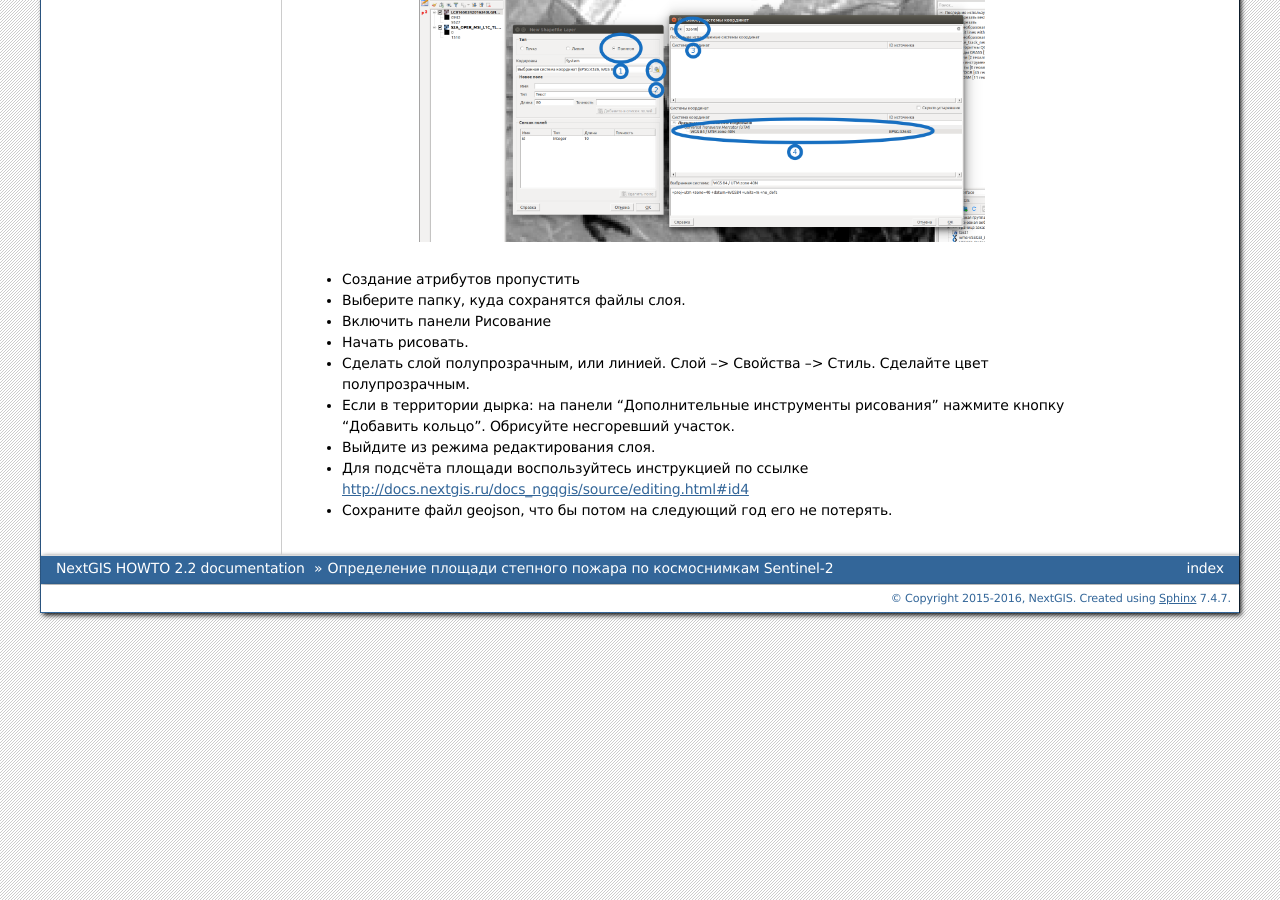
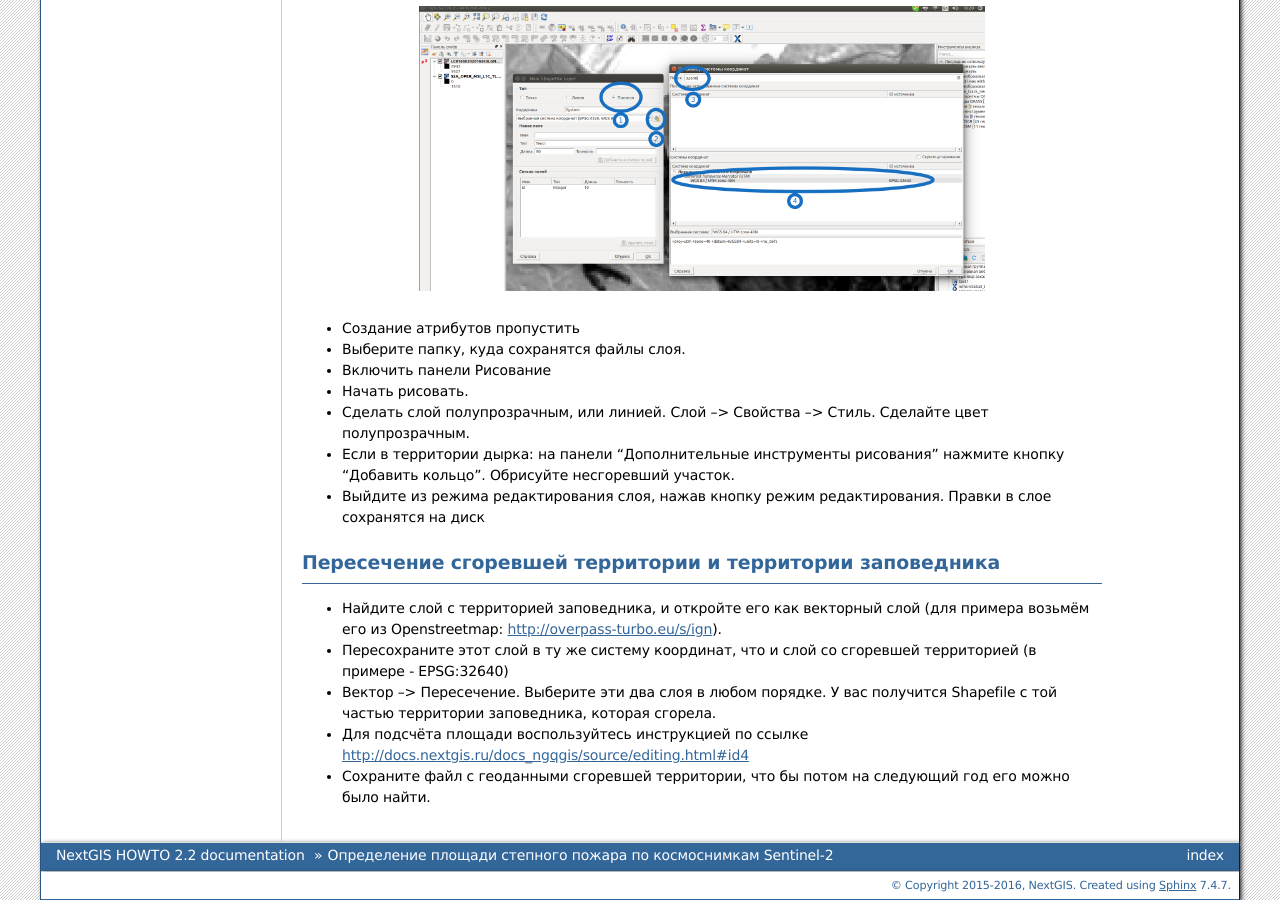
Before and after one commit to nextgis/docs_howto, a Sphinx documentation site: the page built from source/steppe_fire_sentinel.rst, in a window 1280 px wide and 900 px high, scrolled down 6153 px. Built offline with Sphinx 7.4.7, drawn with Linux system fonts in a browser that asks for light colours; formulas are drawn with MathJax 3; some of the changed text lies outside the part shown.

Commit message:
Update steppe_fire_sentinel.rst

```diff
--- a/source/steppe_fire_sentinel.rst
+++ b/source/steppe_fire_sentinel.rst
@@ -11,13 +11,15 @@
 В этой инструкции мы скачаем космоснимок Sentinel-2 в tiff,
 настроим контрастность и цвета,
 обведём территорию затронутую степным пожаром,
-и узнаем её площадь.
+наложим её на территорию участка Оренбургского заповедника,
+и узнаем площадь сгоревшей территории заповедника.
 
 Для работы потребуется:
+^^^^^^^^^^^^^^^^^^^^^^^^^^^
 
 #. :program:`NextGIS QGIS`.
 #. Веб бразуер.
-
+#. Геоданные с территорией того участка, внутри которого нужно подсчитать площадь пожара.
 
 В 2016 году в мире существуют несколько программ предоставления доступа к материалам спутниковой съёмки, достаточной для того, что бы определить по ней сгоревшие территории. В степях сгоревшие участки хорошо видны в обычном оптическом диапазоне. Мы можем бесплатно воспользоваться материалами Landsat (предоставляются NASA и USGS) и Sentinel-2 (предоставляются Европейским космическим агенством). Эти космоснимки можно использовать бесплатно. Спутники снимают каждую территорию через несколько дней, и мы можем отобрать снимки на нужные даты и с достаточным уровнем облачности.
 
@@ -174,6 +176,17 @@ QGIS --> Растровые операции --> Объединение.
 * Сделать слой полупрозрачным, или линией. Слой --> Свойства --> Стиль. Сделайте цвет полупрозрачным.
 
 * Если в территории дырка: на панели "Дополнительные инструменты рисования" нажмите кнопку "Добавить кольцо". Обрисуйте несгоревший участок.
-* Выйдите из режима редактирования слоя.
+* Выйдите из режима редактирования слоя, нажав кнопку режим редактирования. Правки в слое сохранятся на диск
+
+Пересечение сгоревшей территории и территории заповедника
+---------------------------------------------------------------
+* Найдите слой с территорией заповедника, и откройте его как векторный слой (для примера возьмём его из Openstreetmap: http://overpass-turbo.eu/s/ign).
+
+
+* Пересохраните этот слой в ту же систему координат, что и слой со сгоревшей территорией (в примере - EPSG:32640)
+
+* Вектор --> Пересечение. Выберите эти два слоя в любом порядке. У вас получится Shapefile с той частью территории заповедника, которая сгорела.
+
+
 * Для подсчёта площади воспользуйтесь инструкцией по ссылке http://docs.nextgis.ru/docs_ngqgis/source/editing.html#id4
-* Сохраните файл geojson, что бы потом на следующий год его не потерять.
+* Сохраните файл с геоданными сгоревшей территории, что бы потом на следующий год его можно было найти.
```
